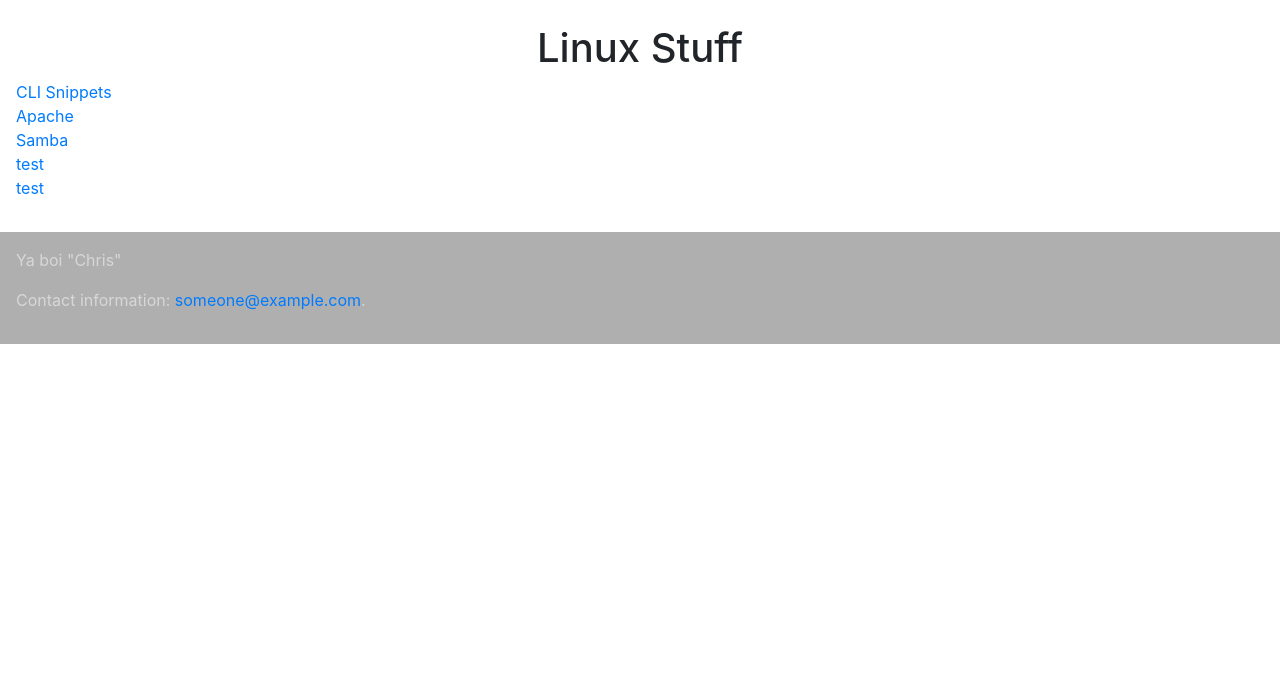
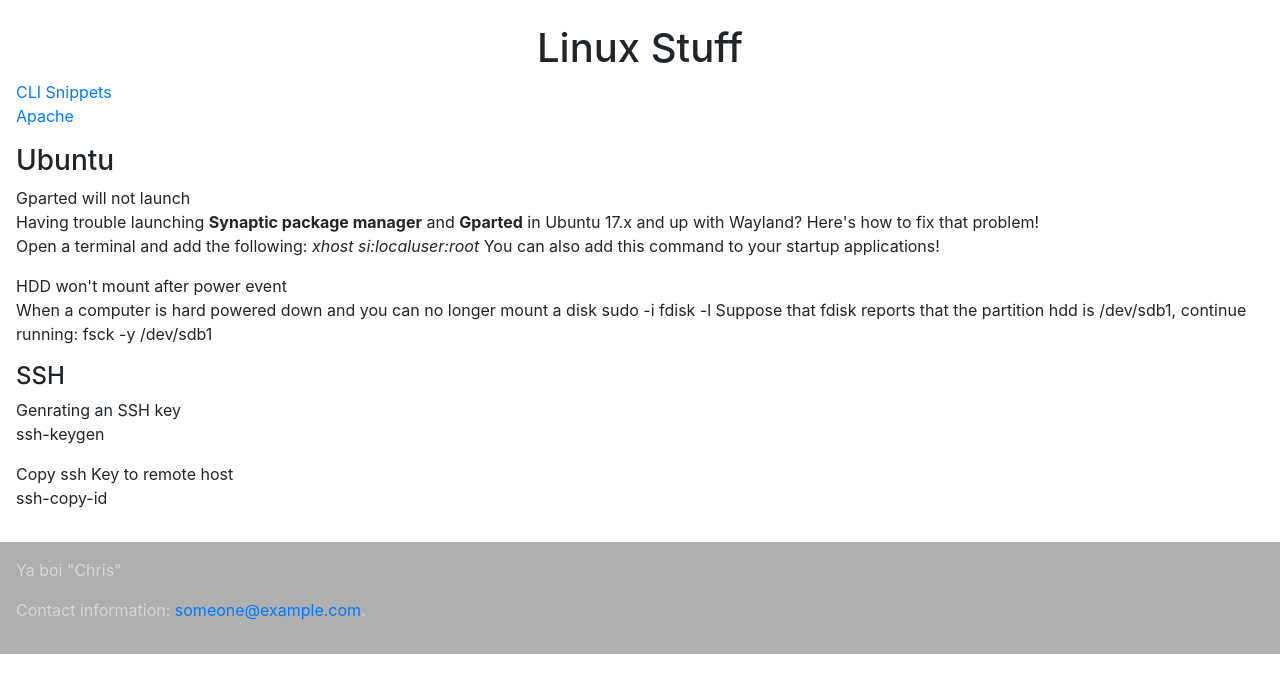
Before and after one commit to cnichols-git/lab_website, a PHP site: page /linux/linux.php in a window 1280 px wide. Shown: the part 56-749 px from the top of the page. Run offline with PHP 8.4, Linux system fonts and the light colour scheme.

Commit message:
add file

```diff
--- a/linux/linux.php
+++ b/linux/linux.php
@@ -6,11 +6,36 @@
 			 <h1 class="text-center mt-2">Linux Stuff</h1>
         <ul class="list-unstyled">
           <li><a href="/linux/cli_snippets.php">CLI Snippets</a></li>
-          <li><a href="/linux/apache.php">Apache</a></li>
-          <li><a href="/linux/samba.php">Samba</a></li>
-          <li><a href="">test</a></li>
-          <li><a href="">test</a></li>
+          <li><a href="/sundry/apache.php">Apache</a></li>
         </ul>
+        <h3>Ubuntu</h3>
+          <div class="snippet">
+            <div class="snippet-subject">Gparted will not launch</div>
+            <p class="snippet-def">
+              Having trouble launching <b>Synaptic package manager</b> and <b>Gparted</b> in Ubuntu 17.x and up with  Wayland?  Here's how to fix that problem!</br>
+
+              Open a terminal and add the following:  <i>xhost si:localuser:root</i>
+              You can also add this command to your startup applications!
+            </p>
+          </div>
+          <div class="snippet">
+            <div class="snippet-subject">HDD won't mount after power event</div>
+            <p class="snippet-def">
+              When a computer is hard powered down and you can no longer mount a disk
+              sudo -i fdisk -l
+              Suppose that fdisk reports that the partition hdd is /dev/sdb1, continue running:
+              fsck -y /dev/sdb1
+            </p>
+          </div>
+        <h4>SSH</h4>
+          <div class="snippet">
+            <div class="snippet-subject">Genrating an SSH key</div>
+            <p class="snippet-def">ssh-keygen</p>
+          </div>
+          <div class="snippet">
+            <div class="snippet-subject">Copy ssh Key to remote host</div>
+            <p class="snippet-def">ssh-copy-id <host or host IP></p>
+          </div>
       </div>
     <div class="footer"><?php include $_SERVER['DOCUMENT_ROOT'] . '/footer.php'?></div>
   </body>
```
